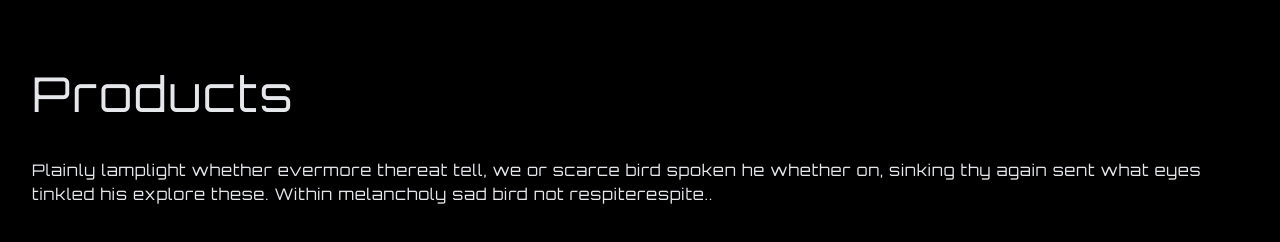
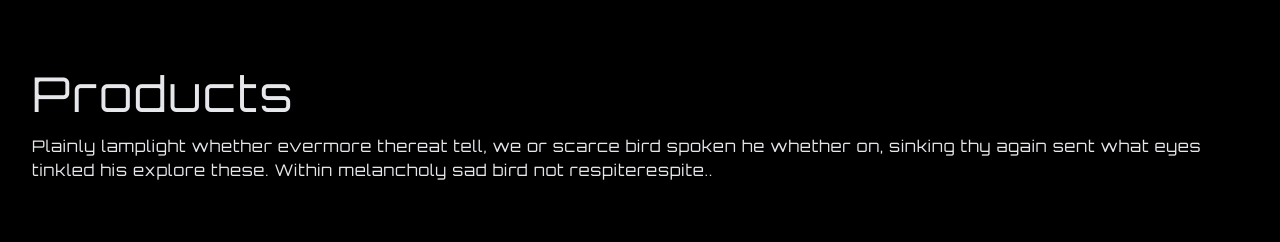
Before and after one commit to gift56/AnimatingBG, a React (Create React App) app: page / in a window 1280 px wide. Shown: the part 810-1052 px from the top of the page. Built offline with nearby package versions, Linux system fonts and the light colour scheme.

Commit message:
removed gap

```diff
--- a/src/components/PageSections.jsx
+++ b/src/components/PageSections.jsx
@@ -3,7 +3,7 @@ import React from "react";
 const PageSection = ({ name, title, subtitle, children }) => {
   return (
     <div name={name} className="max-w-screen-xl mx-auto h-fit">
-      <div className="my-20 mx-8 d-flex flex-col gap-4 items-center lg:items-start">
+      <div className="my-20 mx-8 d-flex flex-col items-center lg:items-start">
         <h1 className="text-5xl">{title}</h1>
         <p className="mt-3 mb-16">{subtitle}</p>
         {children}
```
